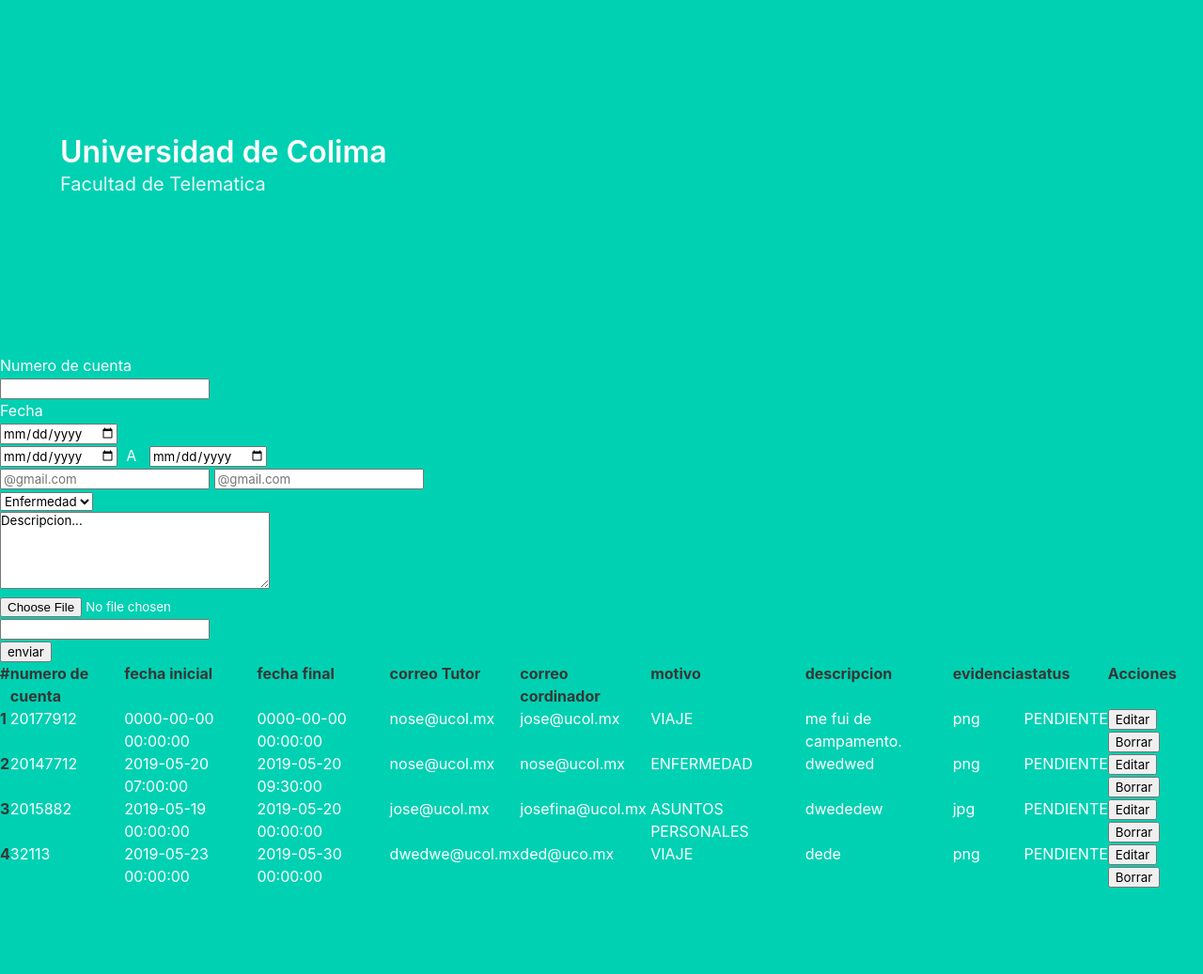
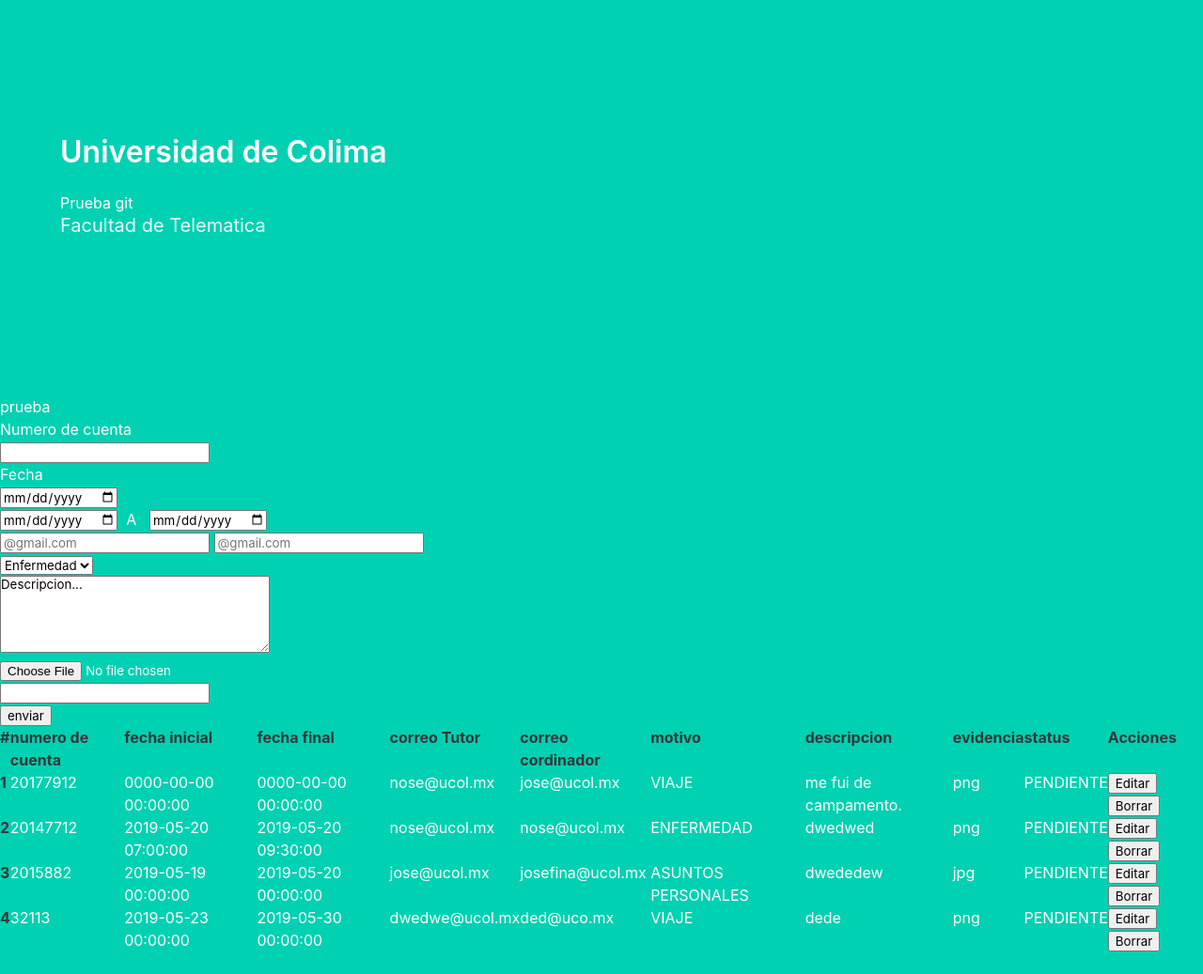
Before and after one commit to MemixEE/Justificantes, a PHP site: page / in a window 1280 px wide. Shown: the whole page at 94% size. Before the commit the page ends 945 px from the top, so only its background shows below. Run offline with PHP 8.4, Linux system fonts and the light colour scheme; data comes from the database, SQL or seed files in the repository; some libraries are stand-ins or nearby versions.

Commit message:
pequeña prueba, solo agregue un texto en el header

```diff
--- a/includes/views/header.inc.php
+++ b/includes/views/header.inc.php
@@ -10,6 +10,7 @@
 	integrity="sha256-BbhdlvQf/xTY9gja0Dq3HiwQF8LaCRTXxZKRutelT44="
 	crossorigin="anonymous"></script>
 	<link rel="stylesheet" href="https://cdnjs.cloudflare.com/ajax/libs/bulma/0.7.4/css/bulma.min.css">
+
 </head>
 <script>
 function verifica(ruta){
@@ -48,6 +49,7 @@
         <h1 class="title">
           Universidad de Colima
         </h1>
+				<p>Prueba git</p>
         <h2 class="subtitle">
           Facultad de Telematica
         </h2>
--- a/includes/views/index.view.php
+++ b/includes/views/index.view.php
@@ -2,7 +2,7 @@
 	require_once("header.inc.php");
 ?>
 	<br />
-
+<h1>prueba</h1>
   <div>
     <form action="insertar.php" id="formulario" method="POST" enctype="multipart/form-data">
       <h4>Numero de cuenta</h4>
```
